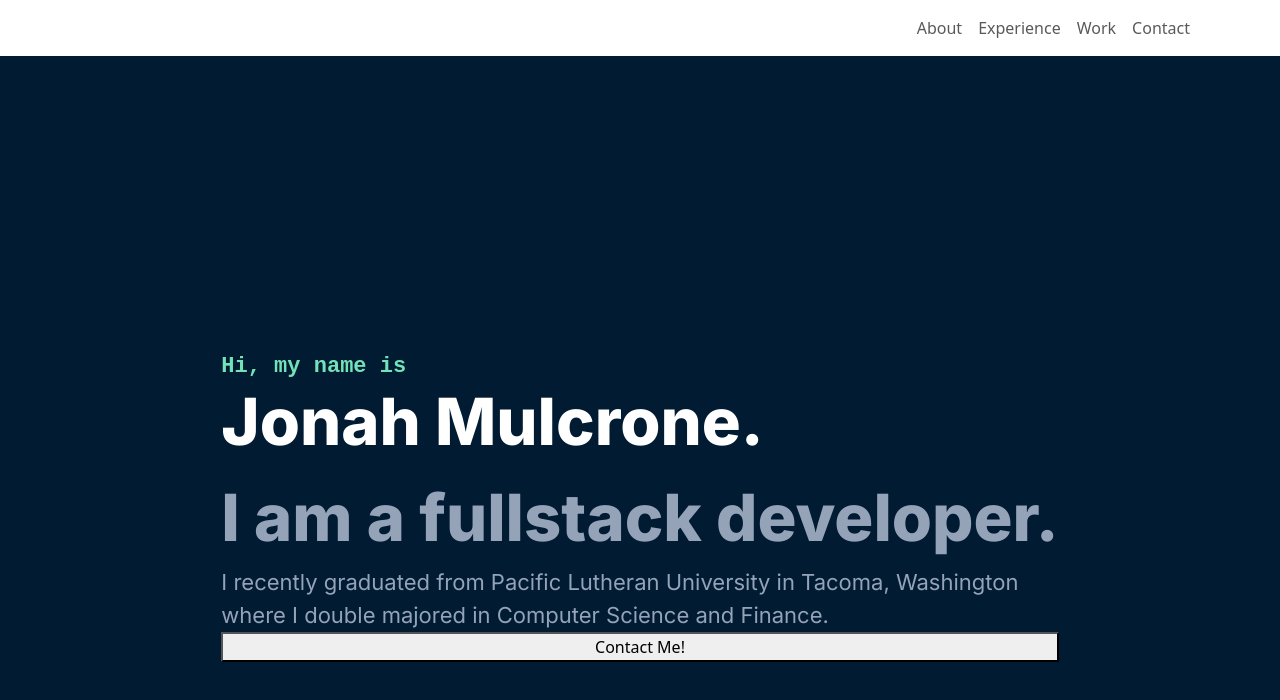
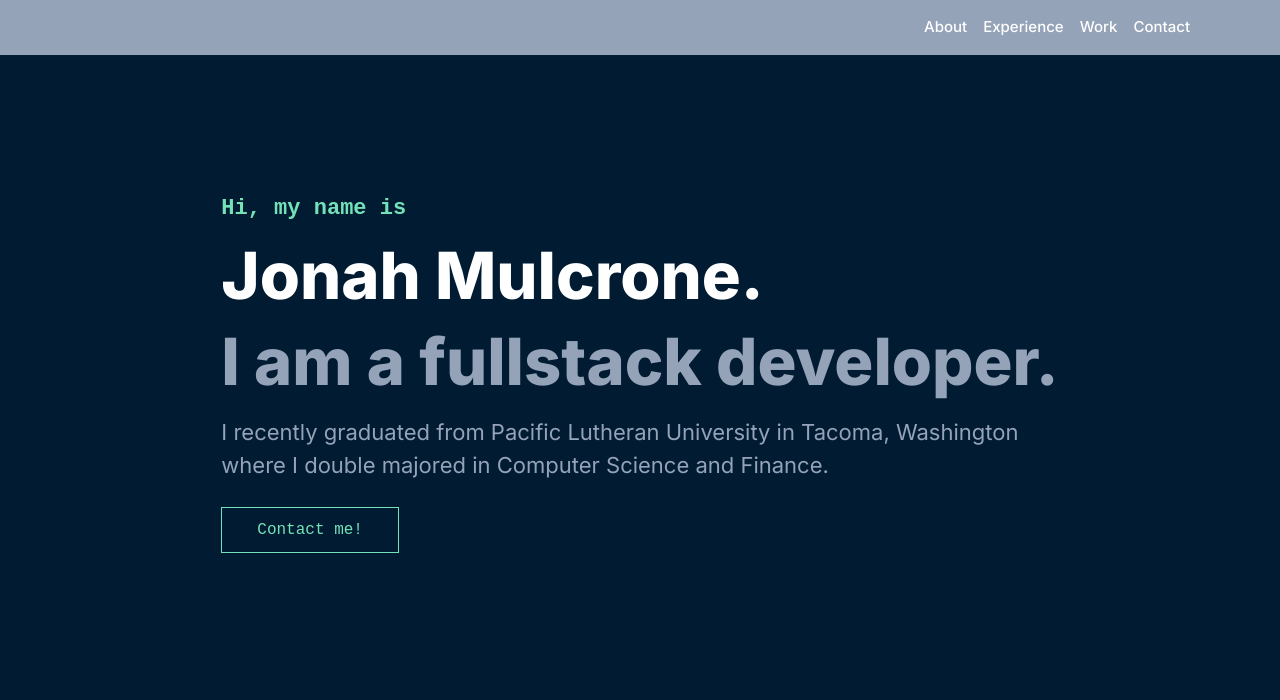
Before and after one commit to jonahansmulcrone/Jonahs-Portfolio, a React (Vite) app in the folder frontend/: page / in a window 1280 px wide. Shown: the top 700 px of the page. Built offline with nearby package versions, Linux system fonts and the light colour scheme.

Commit message:
Changed AboutMe to LandingPage component and completed styling the LandingPage

```diff
--- a/frontend/src/App.tsx
+++ b/frontend/src/App.tsx
@@ -1,8 +1,7 @@
-import { useState } from 'react'
 import './App.css'
 import '../node_modules/bootstrap/dist/css/bootstrap.min.css';
 import Header from './components/Header/Header'
-import AboutMe from './components/AboutMe/AboutMe';
+import AboutMe from './components/LandingPage/LandingPage';
 
 
 function App() {
--- a/frontend/src/components/AboutMe/AboutMe.module.css
+++ /dev/null
@@ -1,41 +0,0 @@
-.aboutMeContainer {
-    display: flex;
-    align-items: center;
-    justify-content: center;
-    height: 900px;
-}
-
-.aboutMeContent {
-    display: flex;
-    flex-direction: column;
-}
-
-.hello {
-    font-family: 'Courier New', Courier, monospace;
-    font-weight: 600;
-    font-size: 22px;
-    color: #74e2b8;
-}
-
-.name {
-    font-family: 'Inter', sans-serif;
-    font-size: 65px;
-    font-weight: 800;
-
-    color: #ffffff;
-    padding: 0;
-    margin: 0;
-}
-
-.occupation {
-    font-family: 'Inter', sans-serif;
-    font-size: 65px;
-    font-weight: 800;
-    color: #94a3b8;
-}
-
-.description {
-    font-family: 'Inter', sans-serif;
-    font-size: 22px;
-    color: #94a3b8;
-}
--- a/frontend/src/components/AboutMe/AboutMe.tsx
+++ /dev/null
@@ -1,21 +0,0 @@
-import styles from './AboutMe.module.css'
-
-const AboutMe: React.FC = () => {
-    return (
-        <section className={styles.aboutMeContainer}>
-            <div className={styles.aboutMeContent}>
-                <span className={styles.hello}>Hi, my name is</span>
-                <h2><span className={styles.name}>Jonah Mulcrone.</span></h2>
-                <span className={styles.occupation}>I am a fullstack developer.</span>
-                <span className={styles.description}>I recently graduated from Pacific
-                    Lutheran University in Tacoma, Washington <br /> where I double majored
-                    in Computer Science
-                    and Finance.
-                </span>
-                <button>Contact Me!</button>
-            </div>
-        </section>
-    );
-}
-
-export default AboutMe
--- a/frontend/src/components/Header/Header.module.css
+++ b/frontend/src/components/Header/Header.module.css
@@ -0,0 +1,6 @@
+.customNavLink {
+    color: #ffffff;
+    font-family: 'Inter', sans-serif;
+    font-size: 15px;
+    font-weight: 500;
+}
--- a/frontend/src/components/Header/Header.tsx
+++ b/frontend/src/components/Header/Header.tsx
@@ -5,14 +5,14 @@ import styles from './Header.module.css'
 const Header: React.FC = () => {
     return (
         <div>
-            <Navbar style={{backgroundColor: 'white'}} data-bs-theme="light">
+            <Navbar style={{ backgroundColor: '#94a3b8' }} data-bs-theme="light">
                 <Container>
                     <Navbar.Brand href="#home"></Navbar.Brand>
                     <Nav className="ms-auto">
-                        <Nav.Link href="#about">About</Nav.Link>
-                        <Nav.Link href="#features">Experience</Nav.Link>
-                        <Nav.Link href="#pricing">Work</Nav.Link>
-                        <Nav.Link href="#pricing">Contact</Nav.Link>
+                        <Nav.Link href="#about" className={styles.customNavLink}>About</Nav.Link>
+                        <Nav.Link href="#features" className={styles.customNavLink}>Experience</Nav.Link>
+                        <Nav.Link href="#work" className={styles.customNavLink}>Work</Nav.Link>
+                        <Nav.Link href="#contact" className={styles.customNavLink}>Contact</Nav.Link>
                     </Nav>
                 </Container>
             </Navbar>
--- /dev/null
+++ b/frontend/src/components/LandingPage/LandingPage.module.css
@@ -0,0 +1,65 @@
+.landingPageContainer {
+    display: flex;
+    align-items: center;
+    justify-content: center;
+    height: 80vh;
+}
+
+.landingPageContent {
+    display: flex;
+    flex-direction: column;
+    align-items: flex-start;
+}
+
+.hello, .name, .occupation, .description {
+    margin: 0;
+    padding: 0;
+    line-height: 1.2;
+}
+
+.hello {
+    font-family: 'Courier New', Courier, monospace;
+    font-weight: 600;
+    font-size: 22px;
+    color: #74e2b8;
+    margin-bottom: 15px;
+}
+
+.name {
+    font-family: 'Inter', sans-serif;
+    font-size: 65px;
+    font-weight: 800;
+    color: #ffffff;
+    margin-bottom: 15px;
+}
+
+.occupation {
+    font-family: 'Inter', sans-serif;
+    font-size: 65px;
+    font-weight: 800;
+    color: #94a3b8;
+}
+
+.description {
+    font-family: 'Inter', sans-serif;
+    font-size: 22px;
+    color: #94a3b8;
+    margin-top: 15px;
+    line-height: 1.5;
+    margin-bottom: 25px;
+}
+
+.buttonWrapper button {
+    padding: 10px 35px;
+    font-family:'Courier New', Courier, monospace;
+    color: #74e2b8;
+    background-color: #001B32;
+    border: 1px solid #74e2b8;
+    transition: background-color 0.4s ease;
+}
+
+.buttonWrapper button:hover {
+    background-color: #ffffff;
+    border: 1px solid #001B32;
+    color: #001B32;
+}
--- /dev/null
+++ b/frontend/src/components/LandingPage/LandingPage.tsx
@@ -0,0 +1,23 @@
+import styles from './LandingPage.module.css'
+
+const LandingPage: React.FC = () => {
+    return (
+        <section className={styles.landingPageContainer}>
+            <div className={styles.landingPageContent}>
+                <span className={styles.hello}>Hi, my name is</span>
+                <h2><span className={styles.name}>Jonah Mulcrone.</span></h2>
+                <span className={styles.occupation}>I am a fullstack developer.</span>
+                <span className={styles.description}>I recently graduated from Pacific
+                    Lutheran University in Tacoma, Washington <br /> where I double majored
+                    in Computer Science
+                    and Finance.
+                </span>
+                <div className={styles.buttonWrapper}>
+                    <button>Contact me!</button>
+                </div>
+            </div>
+        </section>
+    );
+}
+
+export default LandingPage;
```
